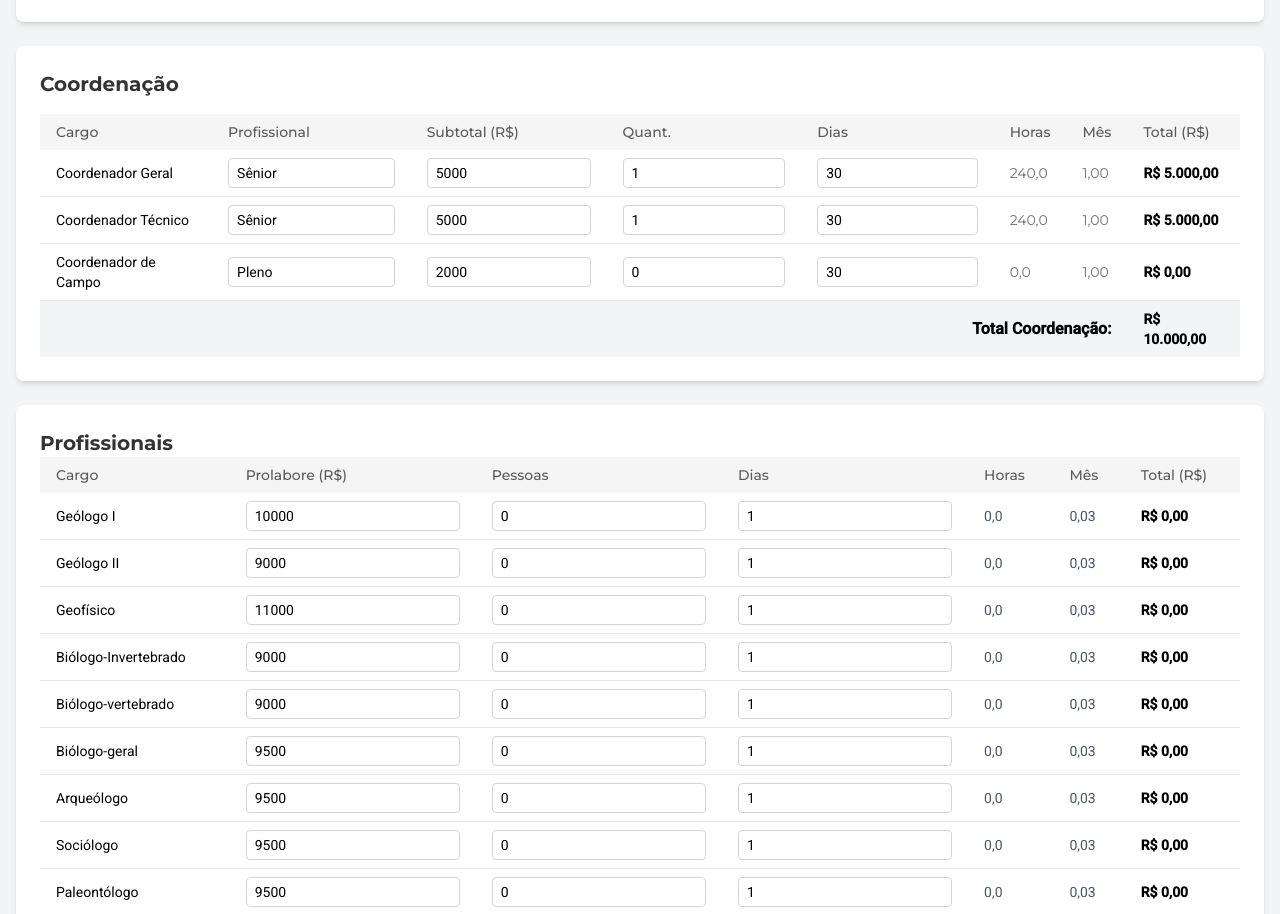
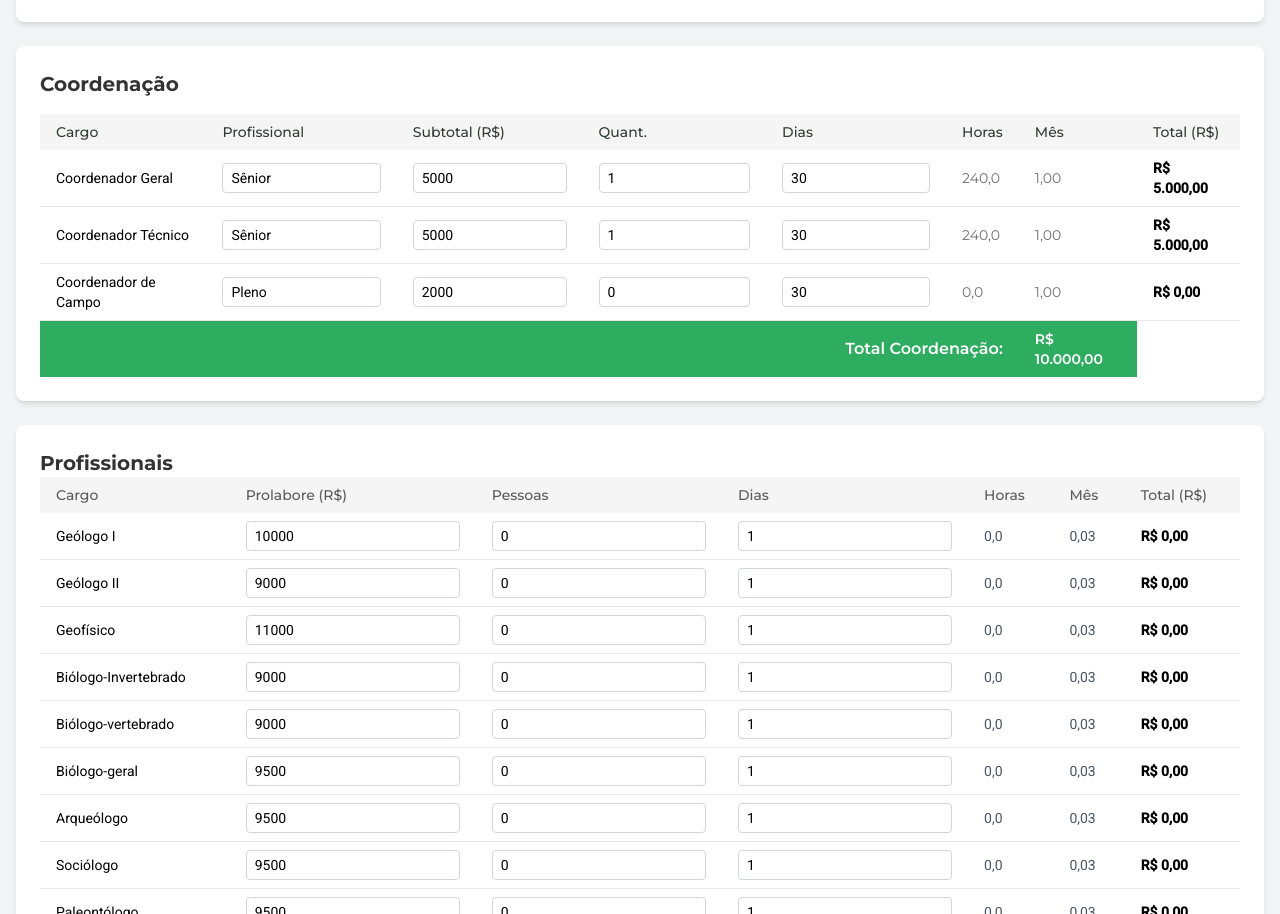
Before and after one commit to RelevoAmbiental/orcamento-relevo, a React (Vite) app: page / in a window 1280 px wide. Shown: the part 1162-2076 px from the top of the page. Built offline with nearby package versions, Linux system fonts and the light colour scheme.

Commit message:
Update Coordenacao.jsx

```diff
--- a/src/components/Coordenacao.jsx
+++ b/src/components/Coordenacao.jsx
@@ -49,14 +49,14 @@ const Coordenacao = () => {
         <table className="w-full">
           <thead>
             <tr className="bg-relevo-light-gray">
-              <th className="px-4 py-2 text-left text-sm font-medium text-relevo-text/80 font-sans">Cargo</th>
-              <th className="px-4 py-2 text-left text-sm font-medium text-relevo-text/80 font-sans">Profissional</th>
-              <th className="px-4 py-2 text-left text-sm font-medium text-relevo-text/80 font-sans">Subtotal (R$)</th>
-              <th className="px-4 py-2 text-left text-sm font-medium text-relevo-text/80 font-sans">Quant.</th>
-              <th className="px-4 py-2 text-left text-sm font-medium text-relevo-text/80 font-sans">Dias</th>
-              <th className="px-4 py-2 text-left text-sm font-medium text-relevo-text/80 font-sans">Horas</th>
-              <th className="px-4 py-2 text-left text-sm font-medium text-relevo-text/80 font-sans">Mês</th>
-              <th className="px-4 py-2 text-left text-sm font-medium text-relevo-text/80 font-sans">Total (R$)</th>
+              <th className="px-4 py-2 text-left text-sm font-medium text-[#2E3E31] font-sans">Cargo</th>
+              <th className="px-4 py-2 text-left text-sm font-medium text-[#2E3E31] font-sans">Profissional</th>
+              <th className="px-4 py-2 text-left text-sm font-medium text-[#2E3E31] font-sans">Subtotal (R$)</th>
+              <th className="px-4 py-2 text-left text-sm font-medium text-[#2E3E31] font-sans">Quant.</th>
+              <th className="px-4 py-2 text-left text-sm font-medium text-[#2E3E31] font-sans">Dias</th>
+              <th className="px-4 py-2 text-left text-sm font-medium text-[#2E3E31] font-sans">Horas</th>
+              <th className="px-4 py-2 text-left text-sm font-medium text-[#2E3E31] font-sans">Mês</th>
+              <th className="px-4 py-2 text-left text-sm font-medium text-[#2E3E31] font-sans">Total (R$)</th>
             </tr>
           </thead>
           <tbody>
@@ -171,9 +171,9 @@ const Coordenacao = () => {
             })}
           </tbody>
           <tfoot>
-            <tr className="bg-gray-100 font-semibold">
-              <td colSpan="7" className="px-4 py-2 text-right">Total Coordenação:</td>
-              <td className="px-4 py-2 text-sm">
+            <tr className="bg-[#2EAD60] font-semibold font-sans">
+              <td colSpan="6" className="px-4 py-2 text-right text-white">Total Coordenação:</td>
+              <td className="px-4 py-2 text-sm text-white">
                 R$ {formatarValorBR(totais?.subtotalCoordenacao || 0)}
               </td>
             </tr>
```
